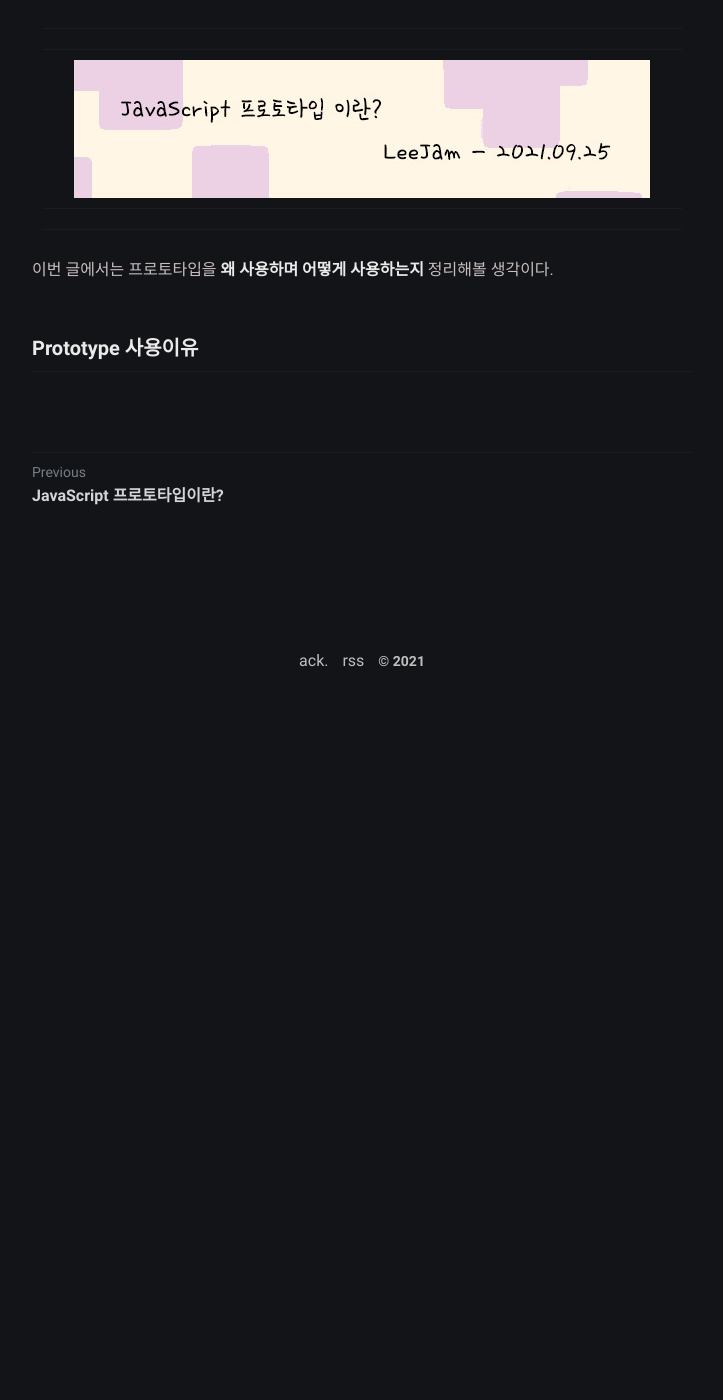
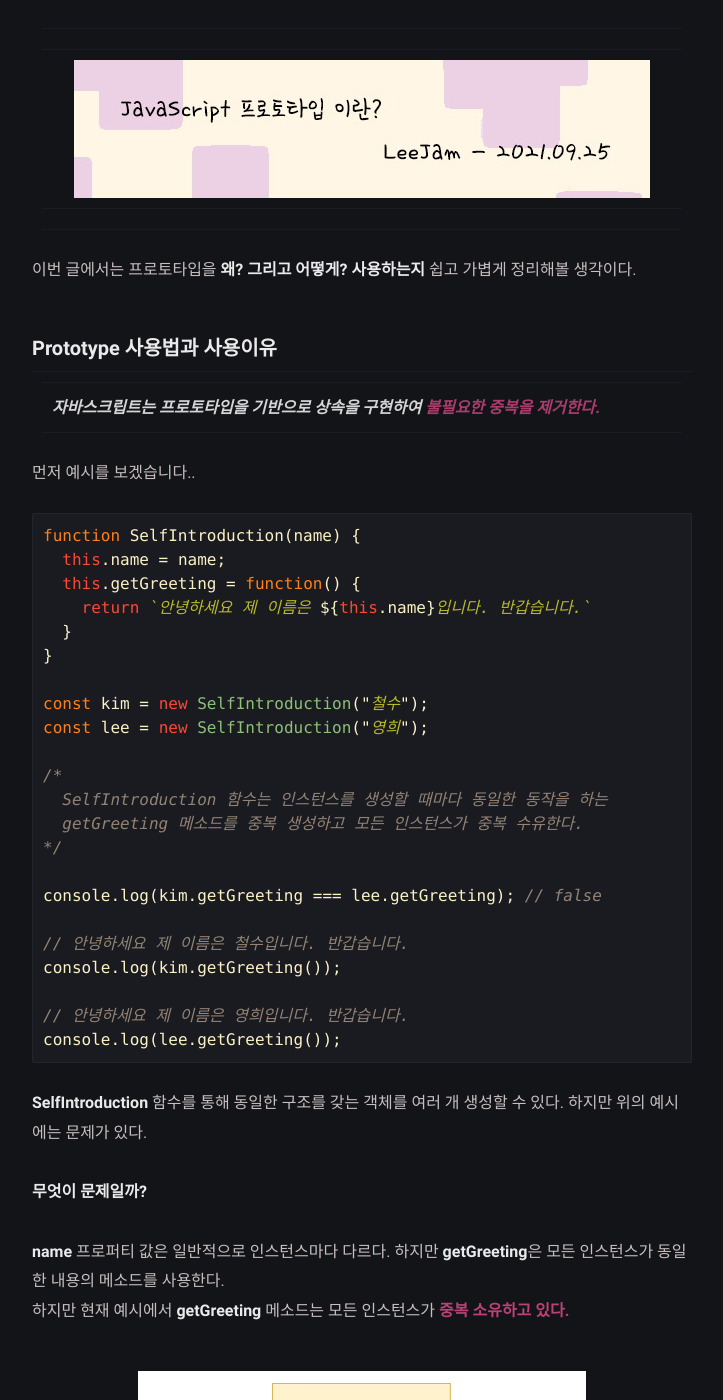
Before and after one commit to LeeJams/LeeJams.github.io, a Jekyll site: the page built from _posts/JaeMin/2021-10-30-Prototype_Use.md, in a window 1280 px wide and 1400 px high, scrolled down 419 px. Shown: the whole window, without its empty margins (278-1001 px from the left). Built offline with Jekyll 4.4.1, drawn with Linux system fonts in a browser that asks for light colours; comment, search, counter and statistics services are not loaded; before the commit the page ends 1126 px from its top, so only the background shows below that; some of the changed text lies outside the part shown.

Commit message:
prototype 사용법과 사용이유

````diff
--- a/_posts/JaeMin/2021-10-06-Prototype_Use.md
+++ /dev/null
@@ -1,19 +0,0 @@
----
-layout: post
-title: "JavaScript 프로토타입 사용법과 사용이유"
-tags: [JAVASCRIPT, PROTOTYPE]
-author: "LeeJam"
----
-
-이전 글에서 프로트타입이란 무엇인가에 대해 가볍게 정리해봤다.
-
->
-<center>
-  <a href="https://leejams.github.io/Prototype/" >
-    <img src="../../assets/img/2021-10-06-Prototype_Use/prev.jpg" alt="Prev">
-  </a>
-</center>
->
-
-이번 글에서는 프로토타입을 **왜 사용하며 어떻게 사용하는지** 정리해볼 생각이다.
-### Prototype 사용이유
--- /dev/null
+++ b/_posts/JaeMin/2021-10-30-Prototype_Use.md
@@ -0,0 +1,96 @@
+---
+layout: post
+title: "JavaScript 프로토타입 사용법과 사용이유"
+tags: [JAVASCRIPT, PROTOTYPE]
+author: "LeeJam"
+---
+
+이전 글에서 프로트타입이란 무엇인가에 대해 가볍게 정리해봤다.
+
+>
+<center>
+  <a href="https://leejams.github.io/Prototype/" >
+    <img src="../../assets/img/prototype/prev.jpg" alt="Prev">
+  </a>
+</center>
+>
+
+이번 글에서는 프로토타입을 **왜? 그리고 어떻게? 사용하는지** 쉽고 가볍게 정리해볼 생각이다.
+### Prototype 사용법과 사용이유
+>**자바스크립트는 프로토타입을 기반으로 상속을 구현하여 <strong style="color: #bb4177;">불필요한 중복을 제거한다.</strong>**
+
+먼저 예시를 보겠습니다..
+```javascript
+function SelfIntroduction(name) {
+  this.name = name;
+  this.getGreeting = function() {
+    return `안녕하세요 제 이름은 ${this.name}입니다. 반갑습니다.`
+  }
+}
+
+const kim = new SelfIntroduction("철수");
+const lee = new SelfIntroduction("영희");
+
+/*
+  SelfIntroduction 함수는 인스턴스를 생성할 때마다 동일한 동작을 하는
+  getGreeting 메소드를 중복 생성하고 모든 인스턴스가 중복 수유한다.
+*/
+
+console.log(kim.getGreeting === lee.getGreeting); // false
+
+// 안녕하세요 제 이름은 철수입니다. 반갑습니다.
+console.log(kim.getGreeting());
+
+// 안녕하세요 제 이름은 영희입니다. 반갑습니다.
+console.log(lee.getGreeting());
+```
+**SelfIntroduction** 함수를 통해 동일한 구조를 갖는 객체를 여러 개 생성할 수 있다. 하지만 위의 예시에는 문제가 있다.
+
+**무엇이 문제일까?**
+
+**name** 프로퍼티 값은 일반적으로 인스턴스마다 다르다. 하지만 **getGreeting**은 모든 인스턴스가 동일한 내용의 메소드를 사용한다. <br />
+하지만 현재 예시에서 **getGreeting** 메소드는 모든 인스턴스가 <strong style="color: #bb4177;">중복 소유하고 있다.</strong>
+<p>
+  <center>
+    <img src="../../assets/img/prototype/overlap_method.png" alt="overlap method">
+  </center>
+</p>
+객체가 많아지면 중복되는 데이터가 많이지고, 그렇게 되면 메모리 낭비가 발생합니다.
+
+**Prototype을 통해 위의 문제를 해결할 수 있다.**
+
+```javascript
+function SelfIntroduction(name) {
+  this.name = name;
+}
+
+// getGreeting을 공유해서 사용할 수 있게 프로토타입에 추가한다.
+SelfIntroduction.prototype.getGreeting = function () {
+  return `안녕하세요 제 이름은 ${this.name}입니다. 반갑습니다.`
+}
+
+const kim = new SelfIntroduction("철수");
+const lee = new SelfIntroduction("영희");
+
+// 모든 인스턴스는 하나의 getGreeting 메소드를 공유한다.
+console.log(kim.getGreeting === lee.getGreeting); // true
+
+// 안녕하세요 제 이름은 철수입니다. 반갑습니다.
+console.log(kim.getGreeting());
+
+// 안녕하세요 제 이름은 영희입니다. 반갑습니다.
+console.log(lee.getGreeting());
+```
+위 코드를 이미지로 살펴보자.
+<p>
+  <center>
+    <img src="../../assets/img/prototype/solve_overlap.png" alt="solve overlap">
+  </center>
+</p>
+
+SelfIntroduction 함수가 생성한 **모든 인스턴스는 자신의 프로토타입을 상속받는다.**
+
+이렇게 공통으로 사용할 프로퍼티나 메소드를 프로토타입에 미리 구현해 두면 처음 예시처럼 객체가 많아져도 <strong style="color: #bb4177;">메모리의 낭비가 발생하지 않고 코드의 재사용이라는 관점에서 매우 유용하게 사용할 수 있다.</strong>
+
+## 마무리
+오늘은 이렇게 프로토타입의 사용법과 사용이유에 관련된 내용을 가볍게 정리해봤습니다. 피드백은 언제나 환영입니다.
````
Also changed, not shown: _posts/JaeMin/2021-10-08-Prototype.md (renamed from _posts/JaeMin/2021-09-26-Prototype.md, +13 -11 lines), _posts/DongUk/2021-10-04-SqlD_Guide.md (renamed from _posts/DongUk/2021-09-15-SqlD_Guide.md), assets/img/prototype/arr_prototype.png (renamed from assets/img/2021-09-26-Prototype/arr_prototype.png), assets/img/prototype/overlap_method.png (added), assets/img/prototype/prev.jpg (renamed from assets/img/2021-10-06-Prototype_Use/prev.jpg), assets/img/prototype/prototype.png (renamed from assets/img/2021-09-26-Prototype/prototype.png), assets/img/prototype/solve_overlap.png (added).
